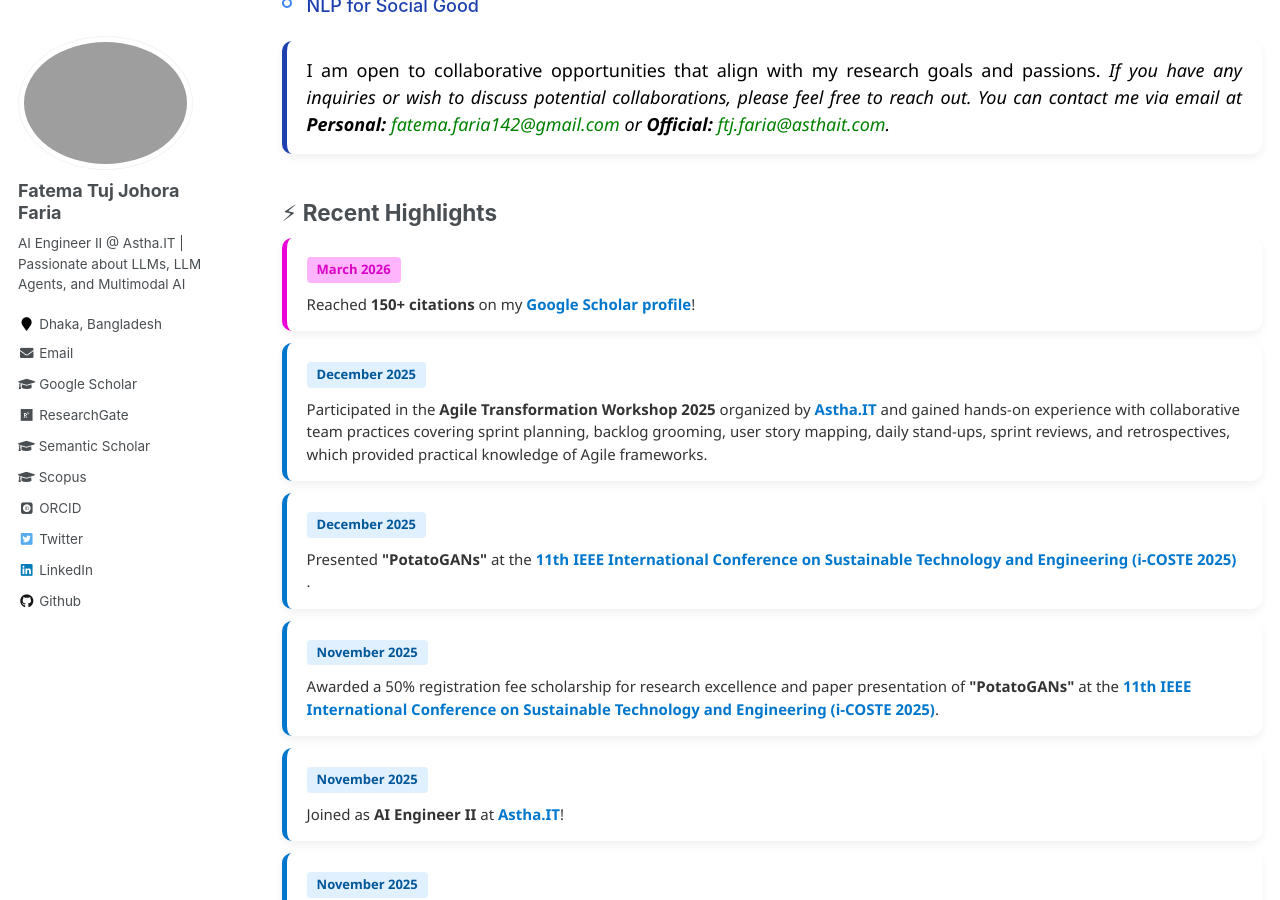
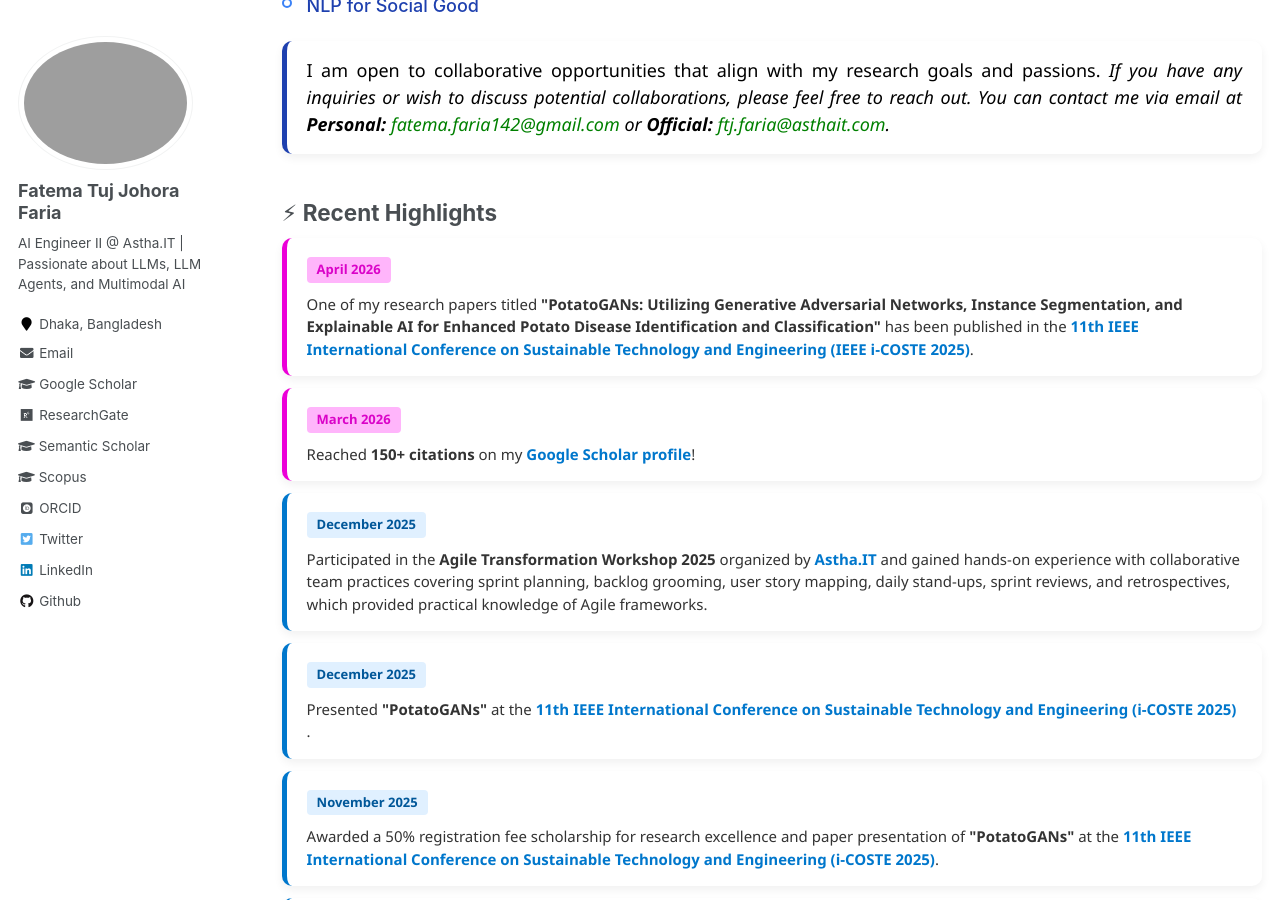
Before and after one commit to fatemafaria142/fatemafaria142.github.io, a Jekyll site: the page built from _pages/about.md, in a window 1280 px wide and 900 px high, scrolled down 1039 px. Built offline with Jekyll 4.4.1, drawn with Linux system fonts in a browser that asks for light colours; some web fonts are replaced.

Commit message:
Update News

```diff
--- a/_pages/about.md
+++ b/_pages/about.md
@@ -252,6 +252,14 @@ redirect_from:
 <div class="news-wrapper">
 
 <!-- 2026 -->
+
+<div class="news-card year-2026">
+  <div class="news-date">April 2026</div>
+  <div class="news-desc">
+    One of my research papers titled <strong>"PotatoGANs: Utilizing Generative Adversarial Networks, Instance Segmentation, and Explainable AI for Enhanced Potato Disease Identification and Classification"</strong> has been published in the <a class="news-link" href="https://i-coste.org/" target="_blank">11th IEEE International Conference on Sustainable Technology and Engineering (IEEE i-COSTE 2025)</a>.
+  </div>
+</div>
+
 <div class="news-card year-2026">
   <div class="news-date">March 2026</div>
   <div class="news-desc">
```
Also changed, not shown: _pages/news.md (+8 -0 lines).
